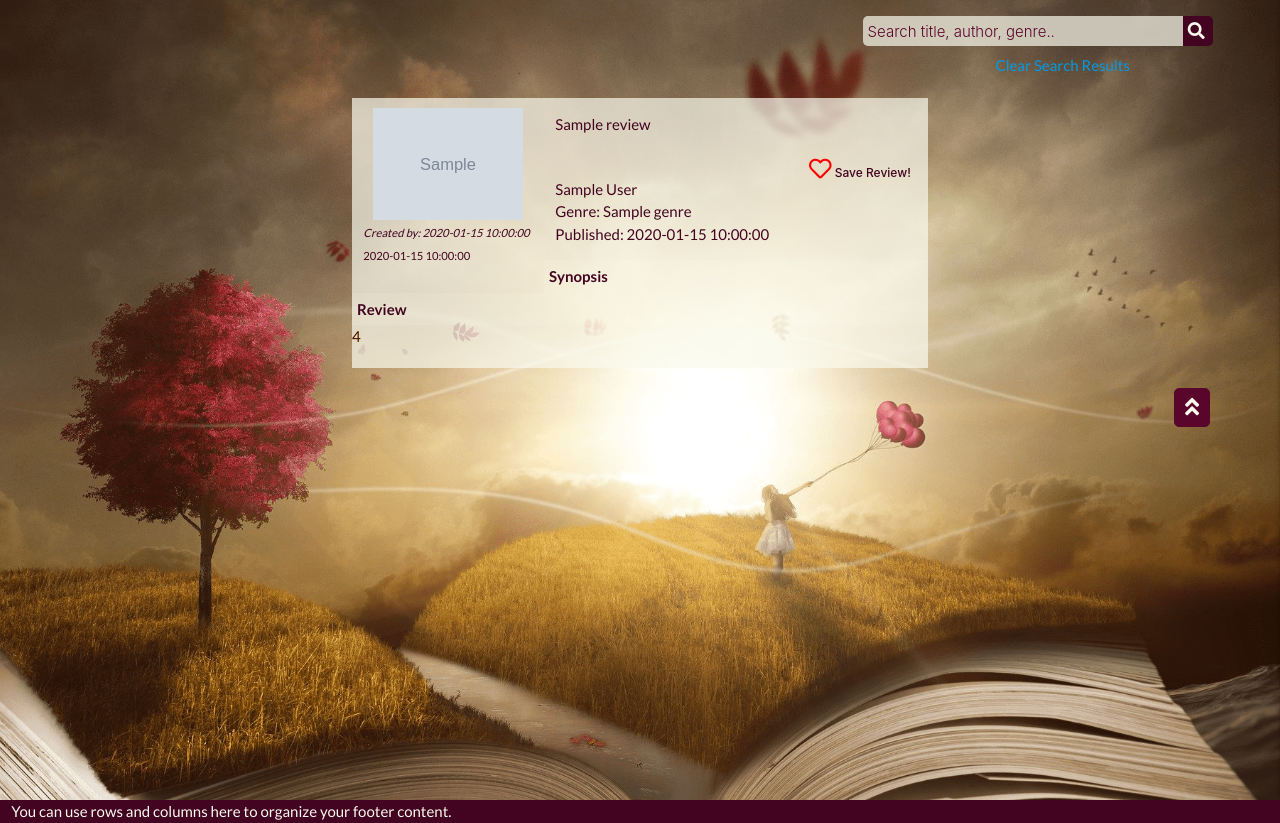
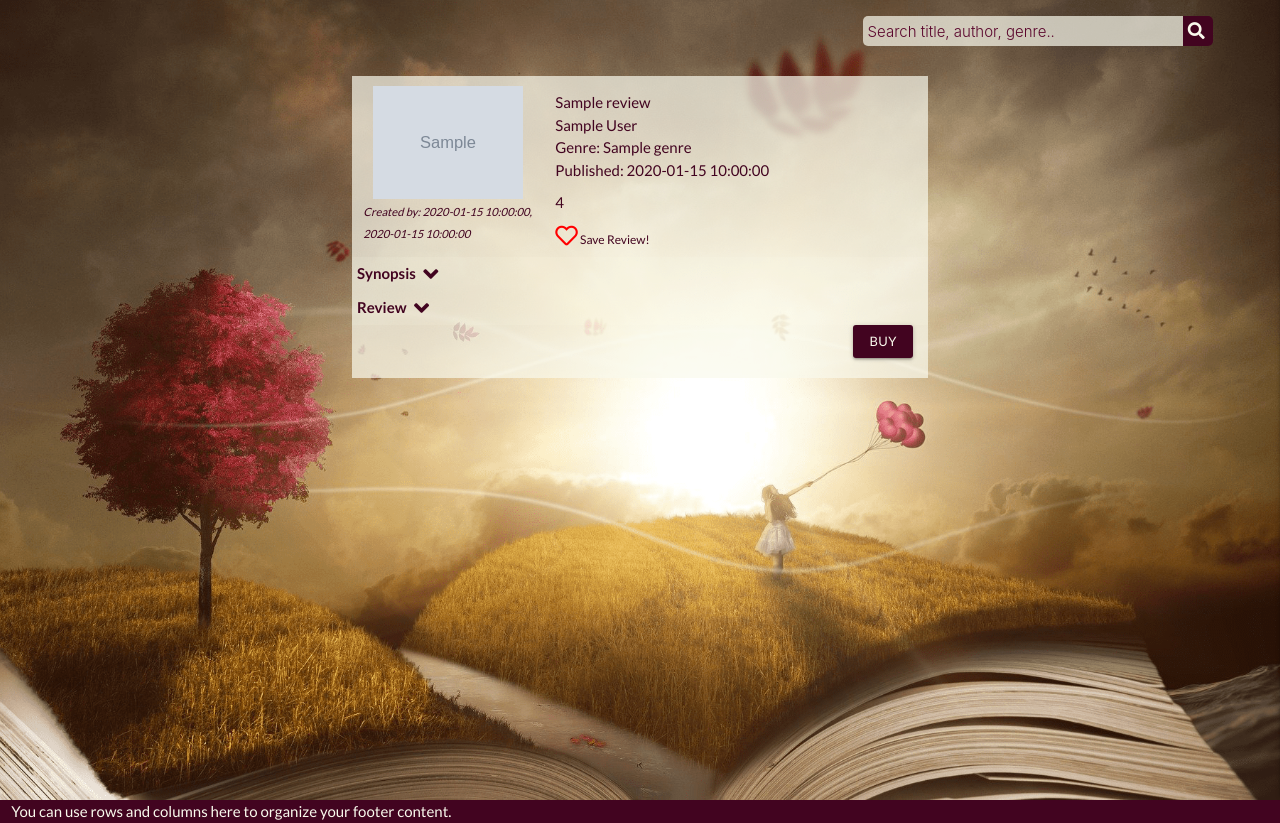
Before and after one commit to aineon/Python-Practice, a Flask app: page /search in a window 1280 px wide. Shown: the part 64-887 px from the top of the page. Run offline with Flask 2, Linux system fonts and the light colour scheme; grey boxes marked "Sample" are stand-in pictures; a database or web service that is not in the repository returns one stand-in record (values such as "Sample title"); some libraries are stand-ins or nearby versions.

Commit message:
js for managing clear results btn

```diff
--- a/app.py
+++ b/app.py
@@ -176,6 +176,13 @@ def search():
     return render_template("reviews.html", reviews=reviews)
 
 
+@app.route("/searchM", methods=["GET", "POST"])
+def searchM():
+    searchM = request.form.get("searchM")
+    reviews = list(mongo.db.reviews.find({"$text": {"$search": searchM}}))
+    return render_template("reviews.html", reviews=reviews)
+
+
 @app.route("/logout")
 def logout():
     # remove user from session cookie
--- a/static/css/style.css
+++ b/static/css/style.css
@@ -280,7 +280,7 @@ margin-bottom:0 0 30px 0; */
 }
 
 .book-info {
-    margin-bottom: 20px;
+    margin-bottom: 10px;
 }
 
 .collapsible {
@@ -466,11 +466,8 @@ form .row,
     margin-top: 10px;
     margin-bottom: 0;
 }
-/*
-input {
-    height: 2rem;
-    line-height: 1rem;
-} */
+
+
 #title {
     margin-top: 10px;
 }
@@ -481,59 +478,18 @@ input {
     border-radius: 3px;
 }
 
-/*
-input[type="checkbox"] {
-    display: none;
+.review-rating {
+    margin-bottom: 5px;
 }
 
-
-input[type="checkbox"] + label {
-    font-family: FontAwesome\ 5 Free;
-    content: "\f004";
-    font-weight: 900;
-    position: relative;
-    padding-left: 35px;
-    display: inline-block;
-    font-size: 16px;
-
+.buy-btn {
+    margin-right: 15px;
 }
 
-input[type="checkbox"] + label:before {
-    font-family: FontAwesome\ 5 Free;
-    content: "\f004";
-    font-weight: 900;
-    top: -11px;
-    left: -8px;
-    border: 1px solid transparent;
-    padding: 10px;
-    border-radius: 3px;
-    display: block;
-    position: absolute;
-	transition:  .5s ease;
+.heart-checkbox {
+    margin-bottom:  5px;
 }
 
-
-
-input[type="checkbox"]:checked + label:before {
-    font-family: FontAwesome\ 5 Free;
-    content: '\f004';
-    font-weight: 900;
-    border: 1px solid transparent;
-    background-color: transparent;
-}
-
-input[type="checkbox"]:checked + label:after {
-    font-family: FontAwesome\ 5 Free;
-    content: '\f004';
-    font-weight: 900;
-    font-size: 18px;
-    position: absolute;
-    top: -1px;
-    left: 1px;
-color: gold;
-	transition:  .5s ease;
-}
-*/
 .heart-checkbox input[type='checkbox'] {
     display:none;
 }
@@ -626,32 +582,33 @@ color: gold;
     text-shadow: 0 0 0 yellow;
 }
 
-.scrollBtn {
-    margin-right: 70px;
-    margin-bottom: 50px;
-    position: relative;
+#scrollToTop {
+    display: none;
+    position: fixed;
+    bottom: 50px;
+    right: 70px;
     background-color: #5a052c;
     border: 1px solid #5a052c;
     border-radius: 5px;
     color: #fafaed;
-
     box-shadow: none;
-    padding: 2px 5px 2px 5px;
+    z-index: 99;
+    border: none;
+    outline: none;
 }
 
-.scrollBtn:hover {
+#scrollToTop:focus,
+#scrollToTop:active,
+#scrollToTop:visited {
+    background-color: #5a052c;
+}
+
+#scrollToTop:hover {
     background-color: #e61573;
 }
 
-.scrollBtn:focus,
-.scrollBtn:active,
-.scrollBtn:visited {
-    background-color: #5a052c;
-}
-
-.scrollBtn i {
-    padding: 5px;
-    font-size: 1.5rem;
+#scrollToTop i {
+    font-size: 1.75rem;
 }
 
 .f404 {
@@ -740,6 +697,10 @@ input[type=url]:not(.browser-default):focus:not([readonly]) {
     box-shadow: none;
 }
 
+#clear-results {
+    display: none;
+}
+
 /* Media Queries */
 @media only screen and (min-width: 768px) {
     .form-container {
--- a/templates/reviews.html
+++ b/templates/reviews.html
@@ -25,19 +25,19 @@
     </div>  -->
 
  <div class="row no-margin search-container reviews-page">
-  <form action="{{ url_for('search') }}" method="post" class="search-bar">
+  <form action="{{ url_for('search') }}" method="post" id="search-submit" class="search-bar">
     <div class="input-field col m4 offset-m8 hide-on-small-only">
-        <input type="text" name="search" id="search" minlength="3" required placeholder="Search title, author, genre..">
+        <input type="text" name="search" id="search" minlength="3" class="review-search" required placeholder="Search title, author, genre..">
         <label for="search" class="hide"></label>
-        <button type="submit"><i class="fas fa-search"></i></button>
+       <button type="submit" id="submitBtn"><i class="fas fa-search"></i></button> <br>
+       <a href="{{ url_for('reviews') }}" class="btn-small" id="clear-results">Clear Search Results</a>
+    </div>
+    <div class="col m4 offset-m8 center-align">
+
     </div>
 
-    <div class="col m4 offset-m8 center-align">
-         <a href="{{ url_for('reviews') }}" class="clear hide-on-small-only">Clear Search Results</a>
-    </div>
     </form>
 </div>
-
 
 <section>
  {% if reviews|length > 0 %}
@@ -46,74 +46,49 @@
         {% for review in reviews %}
             <li>
                 <div class="reviews">
-
                     <div class="row">
-                    <div class="col s12 m4 responsive-img cover-img">
-                        <img  src="{{ review.cover }}" class="book-cover" >
-                        <small><em>Created by: {{ review.created_by }}</em><br> {{ review.created }}</small>
+                        <div class="col s12 m4 responsive-img">
+                            <img  src="{{ review.cover }}" alt="cover image for {{review.title}}" class="book-cover" >
+                            <small><em>Created by: {{ review.created_by }},<br> {{ review.date_created }}</em></small>
                        </div>
                         <div class="col s12 m8">
-                        <p class="book-info"> <strong>{{ review.title }}</strong>
+                            <p class="book-info"> <strong class="book-title">{{ review.title }}</strong>
 
+
+                            <br> {{ review.author }}
+                            <br> Genre: {{ review.genre }}
+                            <br>Published: {{ review.published }}
+                            </p>
+
+                            <div class="review-rating" >
+                             {{ review.rating}}
+                            </div>
+
+                            <div>
                             {% if session.user|lower != review.created_by|lower %}
                                 <form method="POST" action="">
-                        <div class="heart-checkbox right">
-                            <button type="submit" class="checkbox-container hvr-pulse">
-                            <input type="checkbox" id="heart-checkbox{{loop.index}}" name="heart-checkbox{{loop.index}}" value="save" class=""/>
+                                <div class="heart-checkbox">
+                                    <input type="checkbox" id="heart-checkbox{{loop.index}}" name="heart-checkbox{{loop.index}}"/>
                                     <label for="heart-checkbox{{loop.index}}">
                                         Save Review!
                                     </label>
-                            </button>
                                 </div>
                                 </form>
                         {% endif %}
-
-                        <br> {{ review.author }} <br>
-                        Genre: {{ review.genre }} <br>
-                        Published: {{ review.published }}<br>
-                </p>
                           </div>
-
+                        </div>
                    <div class="row">
                         <ul class="collapsible">
                             <li>
-                            <div class="collapsible-header">Synopsis</div>
+                                <div class="collapsible-header">Synopsis <i class="fas fa-angle-down"></i></div>
                                 <div class="collapsible-body"> {{ review.synopsis}}</div>
                             </li>
                             <li>
-                            <div class="collapsible-header">Review</div>
+                                <div class="collapsible-header">Review <i class="fas fa-angle-down"></i></div>
                                 <div class="collapsible-body"> {{ review.review }}</div>
                             </li>
                         </ul>
-                    <div class="stars">
-                        {{ review.rating }}
-
-                    </div>
-
-                    {% if session.user|lower == review.created_by|lower %}
-                    <div class="review-btn-container">
-                        <button type="submit" class="btn-small"><i class="fas fa-heart"></i>Save</button>
-                        <a href="{{ review.buy }}" class="btn-small">Buy</a>
-                    </div>
-
-
-
-                  <!-- <div class="review-btn-container">
-                        <button data-target="confirm_delete" class="btn modal-trigger">Delete</button>
-                        <a href="{{ url_for('edit_review', review_id=review._id) }}" class="btn-small">Edit</a>
-                    </div>
-                    <div id="confirm_delete" class="modal">
-    <div class="modal-content">
-      <h4>Confirm Delete</h4>
-      <p>Are you sure you want to delete this review?</p>
-    </div>
-    <div class="modal-footer">
-      <button href="#!" class="modal-close btn-small">Cancel</button>
-      <a href="{{ url_for('delete_review', review_id=review._id) }}" class="btn-small">Delete</a>
-    </div>
-  </div>-->
-
-                        {% endif %}
+                    <a href="{{ review.buy }}" target="_blank" class="btn-small buy-btn right">Buy</a>
                     </div>
                     </div>
                 </div>
@@ -121,11 +96,15 @@
        {% endfor %}
         </ul>
     </div>
+    {% else %}
+    <h3 class="center-align">No Results Found</h3>
     {% endif %}
+
+    <div>
+        <button id="scrollToTop" title="Go to top" class="btn-small"><i class="fas fa-angle-double-up"></i></button>
+    </div>
 </section>
- <div>
-<button onclick="topFunction()" id="scrollToTopBtn" class="right scrollBtn hvr-grow"><i class="fas fa-angle-double-up"></i></button>
-</div>
+
 </main>
 
 
--- a/templates/search_mobile.html
+++ b/templates/search_mobile.html
@@ -15,12 +15,12 @@
                 <br> Your next adventure awaits!</p>
 
 
-                <form action="{{ url_for('search') }}" method="post">
+                <form action="{{ url_for('searchM') }}" method="post">
                     <div class="row">
                         <div class="input-field search col s12">
                             <i class="fas fa-search prefix"></i>
-                            <input type="text" name="search" id="search" class="validate" required>
-                            <label for="search">Enter Author, Title, Genre</label>
+                            <input type="text" name="searchM" id="searchM" class="validate" required>
+                            <label for="searchM">Enter Author, Title, Genre</label>
                             <button type="submit" class="btn-small search-btn"><i class="fas fa-search left"></i>Search</button>
                         </div>
                     </div>
```
Also changed, not shown: static/js/script.js (+60 -25 lines). Lines whose indentation alone changed are shown as unchanged.
